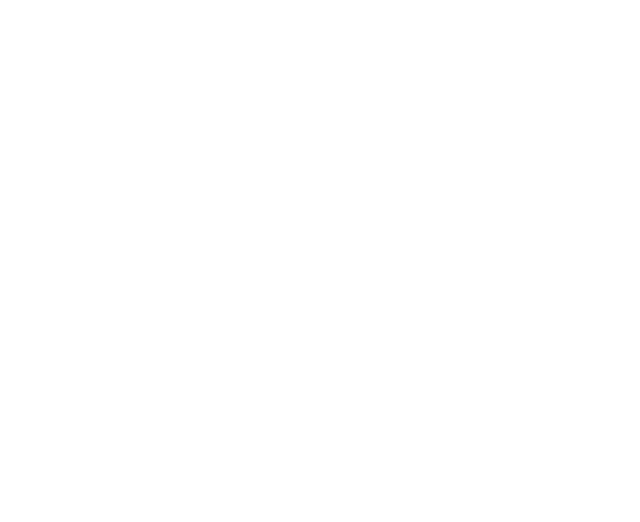
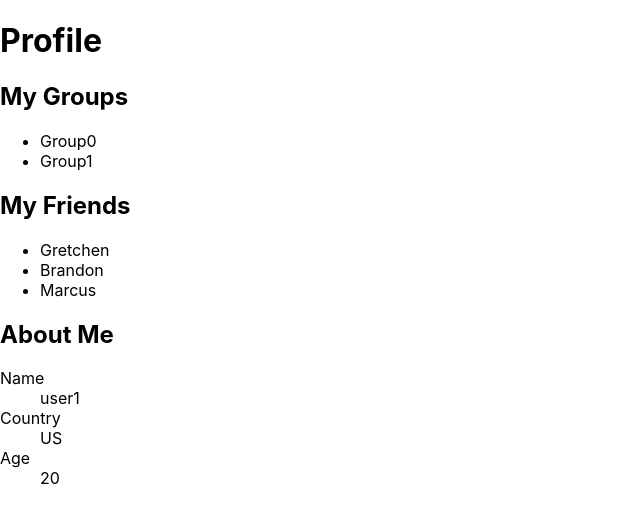
Before and after one commit to guoylamy/ChatChat, a React (Create React App) app in the folder app/client/: page /profile/1 in a window 1280 px wide. Shown: the top 522 px of the page, without its empty margins (0-640 px from the left). Built offline with nearby package versions, Linux system fonts and the light colour scheme.

Commit message:
add content to page 'my profile'

```diff
--- a/app/client/src/components/Profile.js
+++ b/app/client/src/components/Profile.js
@@ -1,7 +1,92 @@
+import { useParams } from "react-router-dom";
+
 function Profile() {
+  const { userId } = useParams();
+
+  function UserGroupBox() {
+    const userGroupList = ["Group0", "Group1"];
+    const userGroupDiv = document.getElementById('group-list');
+    for (let i = 0; i < userGroupList.length; i += 1) {
+      const groupItem = document.createElement(`li`);
+      groupItem.setAttribute('id', `groupItem${i}`);
+      groupItem.setAttribute('className', 'group-item');
+      groupItem.innerHTML = userGroupList[i];
+      userGroupDiv.appendChild(groupItem);
+    }
+  }
+
+  function FriendsBox() {
+    const userFriendList = ["Gretchen", "Brandon", "Marcus"];
+    const userFriendDiv = document.getElementById('friend-list');
+    for (let i = 0; i < userFriendList.length; i += 1) {
+      const friendItem = document.createElement(`li`);
+      friendItem.setAttribute('id', `friendItem${i}`);
+      friendItem.setAttribute('className', 'friend-item');
+      friendItem.innerHTML = userFriendList[i];
+      userFriendDiv.appendChild(friendItem);
+    }
+  }
+
+  function UserInfoBox() {
+    const userName = 'user1';
+    const userCountry = 'US';
+    const userAge = 20;
+    return (
+      <dl id="user-info">
+        <dt>
+          Name
+        </dt>
+        <dd id="user-name">
+          {userName}
+        </dd>
+        <dt>
+          Country
+        </dt>
+        <dd id="user-country">
+          {userCountry}
+        </dd>
+        <dt>
+          Age
+        </dt>
+        <dd id="user-age">
+          {userAge}
+        </dd>
+      </dl>
+    )
+  }
+
+  window.onload = function(){
+    UserGroupBox();
+    FriendsBox();
+  }
+
   return (
     <div>
-      <h1>Profile</h1>
+      <h1 className="page-title">
+        Profile
+      </h1>
+      <div className="page-content">
+        <div id="profile-group">
+          <h2 className="component-title">
+            My Groups
+          </h2>
+          <ul id="group-list">
+          </ul>
+        </div>
+        <div id="profile-Friends">
+          <h2 className="component-title">
+            My Friends
+          </h2>
+          <ul id="friend-list">
+          </ul>
+        </div>
+        <div id="profile-info">
+          <h2 className="component-title">
+            About Me
+          </h2>
+          <UserInfoBox />
+        </div>
+      </div>
     </div>
   );
 }
--- a/app/client/src/components/Routers.js
+++ b/app/client/src/components/Routers.js
@@ -10,7 +10,7 @@ function Routers() {
           <Route exact path="/" render={() => <Login />} />
           <Route exact path="/login" render={() => <Login />} />
           <Route exact path="/register" render={() => <Register />} />
-          <Route exact path="/profile" render={() => <Profile />} />
+          <Route exact path="/profile/:userId" render={userId => <Profile {...userId}/>} />
         </Switch>
       </Router>
     </div>
```
